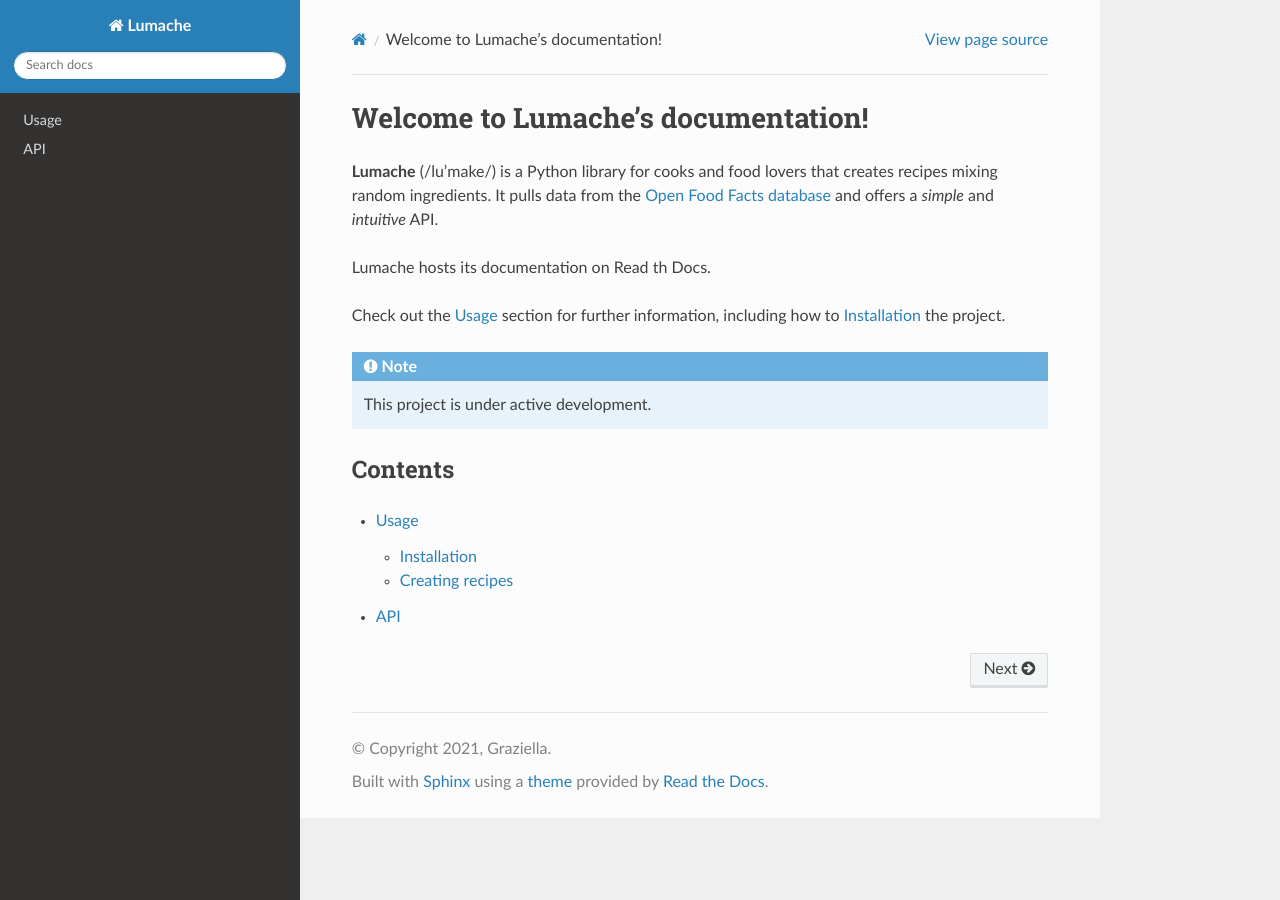
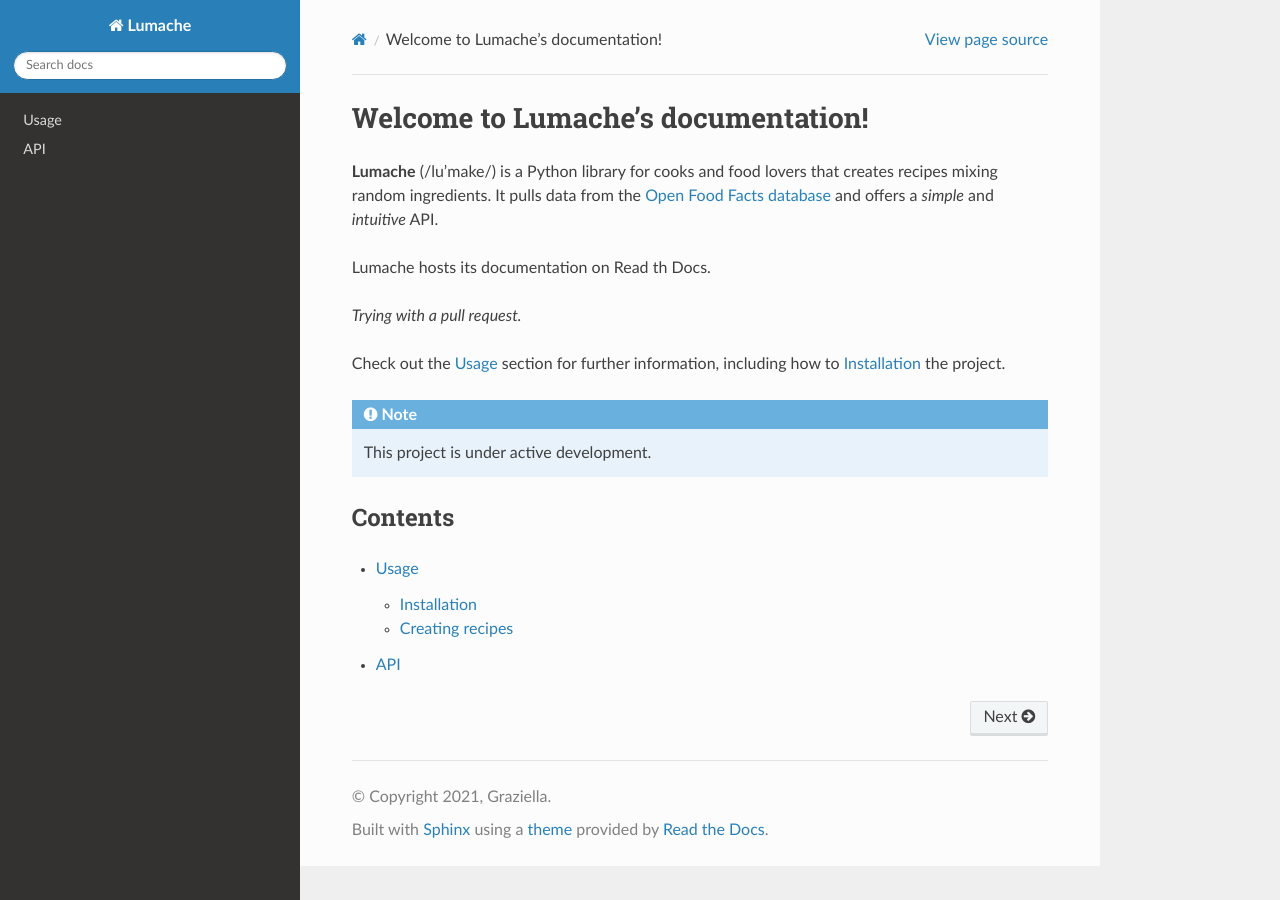
Before and after one commit to elspv/readthedocs-tutorial, a Sphinx documentation site: the page built from docs/source/index.rst, in a window 1280 px wide. Built offline with Sphinx 7.4.7 and the Read the Docs theme 3.1.0, drawn with Linux system fonts in a browser that asks for light colours.

Commit message:
Update index.rst

```diff
--- a/docs/source/index.rst
+++ b/docs/source/index.rst
@@ -7,6 +7,8 @@
 and offers a *simple* and *intuitive* API.
 
 Lumache hosts its documentation on Read th Docs.
+
+*Trying with a pull request.*
 
 Check out the :doc:`usage` section for further information, including
 how to :ref:`installation` the project.
```
